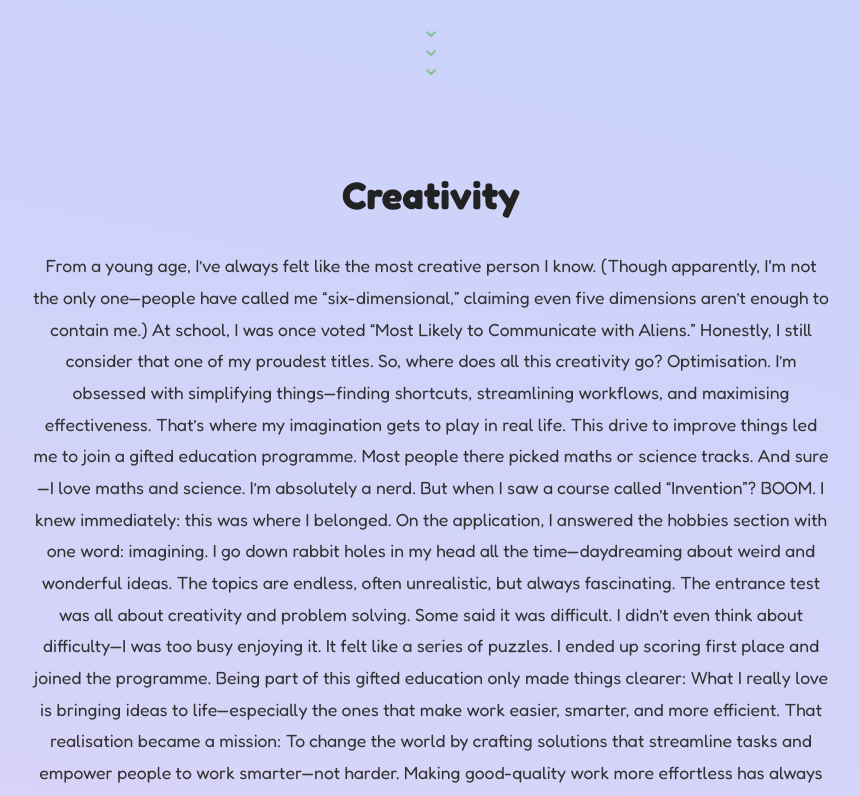
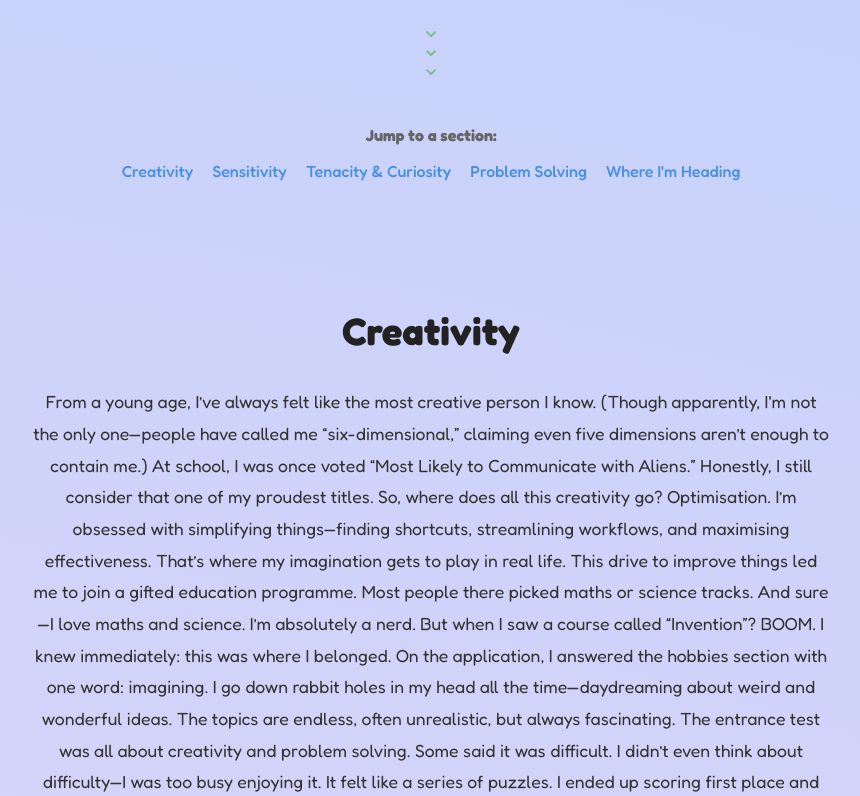
Before and after one commit to JeeIn-Park/JeeIn-Park.github.io, a React (Vite) app: page /about in a window 1280 px wide. Shown: the part 921-1717 px from the top of the page, without its empty margins (209-1069 px from the left). Built offline with nearby package versions, Linux system fonts and the light colour scheme.

Commit message:
section navigation

```diff
--- a/src/components/Story.css
+++ b/src/components/Story.css
@@ -48,3 +48,43 @@
     50% { opacity: 1; transform: translateY(0); }
     100% { opacity: 0; transform: translateY(10px); }
   }
+
+  .story-nav {
+    text-align: center;
+    margin: 3rem 0 2rem;
+  }
+
+  .story-nav.bottom-nav {
+    margin-top: 5rem;
+  }
+
+  .nav-label {
+    font-size: 1rem;
+    font-weight: 600;
+    margin-bottom: 0.8rem;
+    color: #666;
+  }
+
+  .nav-links {
+    list-style: none;
+    padding: 0;
+    display: flex;
+    flex-wrap: wrap;
+    justify-content: center;
+    gap: 1.2rem;
+  }
+
+  .nav-links a {
+    text-decoration: none;
+    color: #4a90e2;
+    font-weight: 500;
+    transition: color 0.3s ease;
+  }
+
+  .nav-links a:hover {
+    color: #1c66b5;
+  }
+
+  html {
+    scroll-behavior: smooth;
+  }
--- a/src/components/Story.tsx
+++ b/src/components/Story.tsx
@@ -19,8 +19,19 @@ const StorySection = () => {
             </div>
         </motion.div>
 
+        <div className="story-nav">
+            <p className="nav-label">Jump to a section:</p>
+            <ul className="nav-links">
+                <li><a href="#creativity">Creativity</a></li>
+                <li><a href="#sensitivity">Sensitivity</a></li>
+                <li><a href="#tenacity-curiosity">Tenacity & Curiosity</a></li>
+                <li><a href="#proactive-problem-solving">Problem Solving</a></li>
+                <li><a href="#future-goals">Where I'm Heading</a></li>
+            </ul>
+        </div>
+
         {/* Creativity */}
-      <section className="story-section">
+        <section className="story-section" id="creativity">
             <motion.h2
                 className="story-title"
                 initial={{ opacity: 0, y: 30 }}
@@ -71,7 +82,7 @@ const StorySection = () => {
         </section>
 
         {/* Sensitivity */}
-      <section className="story-section">
+        <section className="story-section" id="sensitivity">
             <motion.h2
                 className="story-title"
                 initial={{ opacity: 0, y: 30 }}
@@ -110,7 +121,7 @@ const StorySection = () => {
         </section>
 
         {/* Tenacity & Curiosity */}
-      <section className="story-section">
+        <section className="story-section" id="tenacity-curiosity">
             <motion.h2
                 className="story-title"
                 initial={{ opacity: 0, y: 30 }}
@@ -151,7 +162,7 @@ const StorySection = () => {
         </section>
 
         {/* Proactive Problem Solving */}
-      <section className="story-section">
+                <section className="story-section" id="proactive-problem-solving">
             <motion.h2
                 className="story-title"
                 initial={{ opacity: 0, y: 30 }}
@@ -190,7 +201,7 @@ const StorySection = () => {
         </section>
 
         {/* Future Goals */}
-      <section className="story-section">
+        <section className="story-section" id="future-goals">
             <motion.h2
                 className="story-title"
                 initial={{ opacity: 0, y: 30 }}
@@ -233,6 +244,18 @@ const StorySection = () => {
                 And I always do.
             </motion.p>
         </section>
+
+        <div className="story-nav bottom-nav">
+            <p className="nav-label">Back to sections:</p>
+            <ul className="nav-links">
+                <li><a href="#creativity">Creativity</a></li>
+                <li><a href="#sensitivity">Sensitivity</a></li>
+                <li><a href="#tenacity-curiosity">Tenacity & Curiosity</a></li>
+                <li><a href="#proactive-problem-solving">Problem Solving</a></li>
+                <li><a href="#future-goals">Where I'm Heading</a></li>
+            </ul>
+        </div>
+
     </section>
   );
 };
```
Lines whose indentation alone changed are shown as unchanged.
